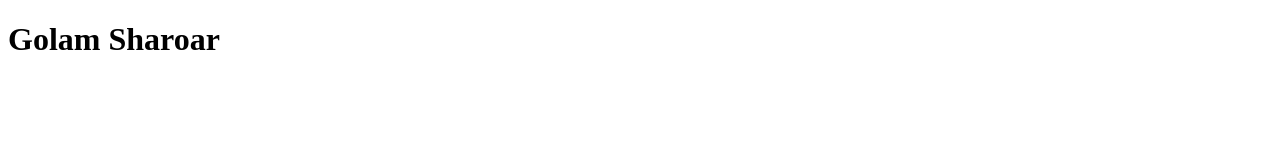
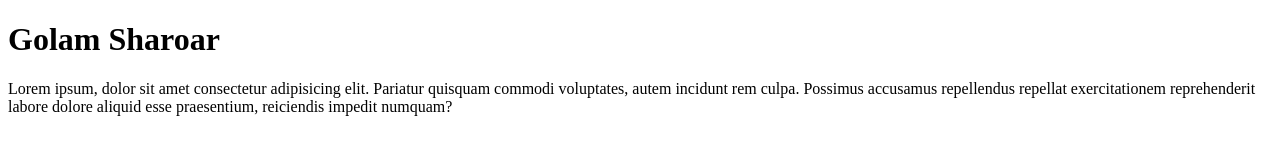
Before and after one commit to Golam-7/First-Project, a plain HTML site: page index.html in a window 1280 px wide. Drawn offline with Linux system fonts and the light colour scheme.

Commit message:
ptag-added

```diff
--- a/index.html
+++ b/index.html
@@ -7,5 +7,6 @@
 </head>
 <body>
     <h1>Golam Sharoar</h1>
+    <p>Lorem ipsum, dolor sit amet consectetur adipisicing elit. Pariatur quisquam commodi voluptates, autem incidunt rem culpa. Possimus accusamus repellendus repellat exercitationem reprehenderit labore dolore aliquid esse praesentium, reiciendis impedit numquam?</p>
 </body>
 </html>
```
